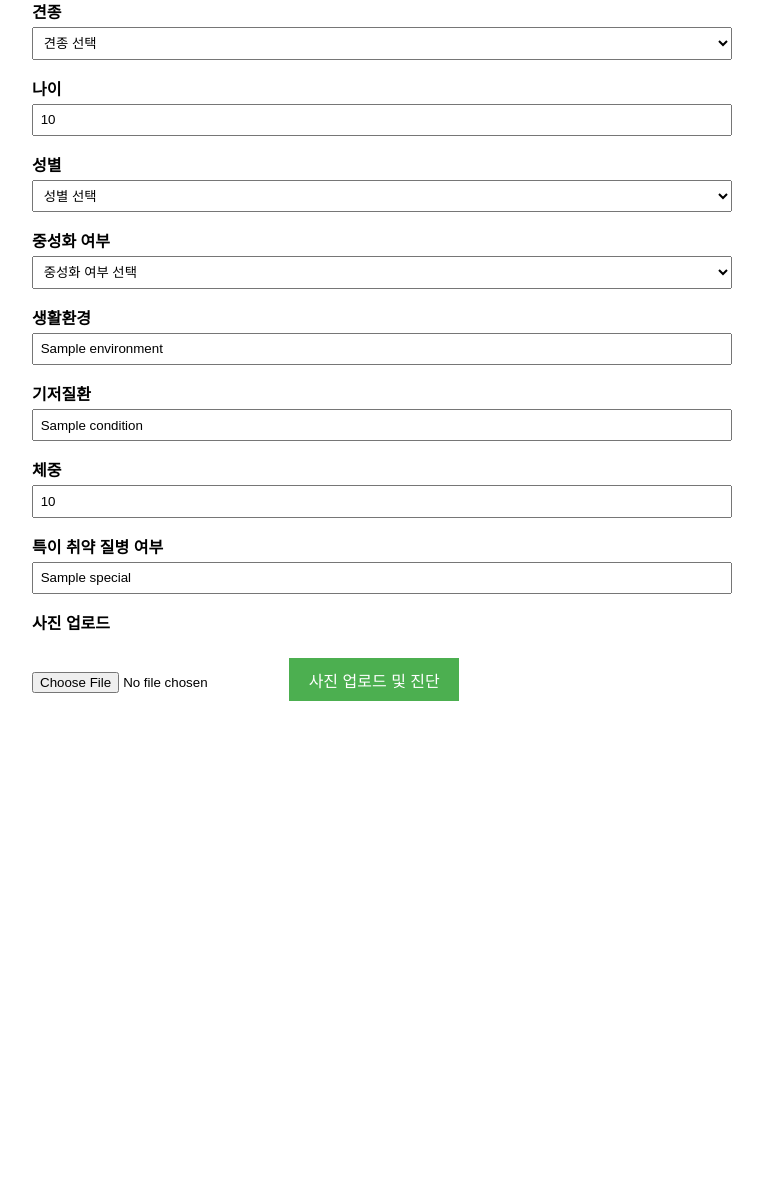
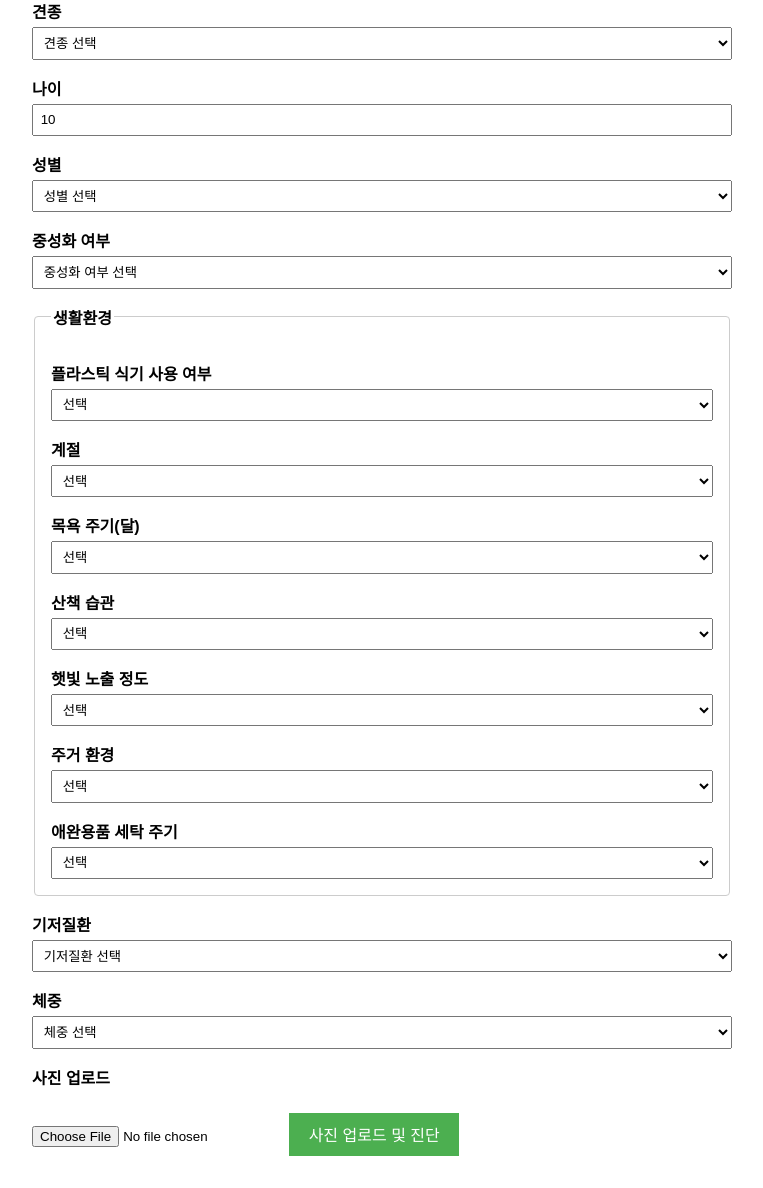
Before and after one commit to kenzz55/PuppiScan, a Flask app: template templates/index.html in a window 1280 px wide. Shown: the part 392-1580 px from the top of the page, without its empty margins (258-1021 px from the left). Before the commit the page ends 1093 px from the top, so only its background shows below. Run offline with Flask 3, Linux system fonts and the light colour scheme; the template is opened without the code that fills it: most values are stand-ins (such as "Sample title", 1, 10 or a date in 2020); grey boxes marked "Sample" are stand-in pictures.

Commit message:
생활환경, 기저질환, 체중 등 필드 추가,선택

```diff
--- a/app.py
+++ b/app.py
@@ -21,25 +21,43 @@ def upload_image():
     gender = request.form.get('gender')
     weight = request.form.get('weight')
     neutered = request.form.get('neutered')
-    environment = request.form.get('environment')
     condition = request.form.get('condition')
-    vulnerability = request.form.get('special')  # special 필드 이름
+
+    plastic_dish = request.form.get('plastic_dish')
+    season = request.form.get('season')
+    bath_cycle = request.form.get('bath_cycle')
+    walk_habit = request.form.get('walk_habit')
+    sun_exposure = request.form.get('sun_exposure')
+    housing = request.form.get('housing')
+    toy_wash_cycle = request.form.get('toy_wash_cycle')
     image = request.files.get('image')
-    filename = image.filename if image else request.form.get('saved_image')
 
-    # 유효성 검사
-    if not all([breed, age, gender, weight, neutered, environment, condition, vulnerability]):
+    # 검증 목록에 새 필드 전부 추가!
+    if not all([
+        breed, age, gender, weight, neutered, condition,
+        plastic_dish, season, bath_cycle, walk_habit,
+        sun_exposure, housing, toy_wash_cycle
+    ]):
         flash("모든 항목을 입력해 주세요.")
-        return render_template('index.html', breed=breed, age=age, gender=gender, weight=weight,
-                               neutered=neutered, environment=environment,
-                               condition=condition, special=vulnerability)
-
+        return render_template('index.html',
+                               breed=breed, age=age, gender=gender, weight=weight,
+                               neutered=neutered, condition=condition,
+                               plastic_dish=plastic_dish, season=season,
+                               bath_cycle=bath_cycle, walk_habit=walk_habit,
+                               sun_exposure=sun_exposure, housing=housing,
+                               toy_wash_cycle=toy_wash_cycle
+                               )
+    # 이미지 유효성 검사
     if not image or image.filename == '':
         flash("사진을 업로드해 주세요.")
-        return render_template('index.html', breed=breed, age=age, gender=gender, weight=weight,
-                               neutered=neutered, environment=environment,
-                               condition=condition, special=vulnerability)
-
+        return render_template('index.html',
+                               breed=breed, age=age, gender=gender, weight=weight,
+                               neutered=neutered, condition=condition,
+                               plastic_dish=plastic_dish, season=season,
+                               bath_cycle=bath_cycle, walk_habit=walk_habit,
+                               sun_exposure=sun_exposure, housing=housing,
+                               toy_wash_cycle=toy_wash_cycle)
+    # 파일 저장 및 url 생성
     filepath = os.path.join(app.config['UPLOAD_FOLDER'], image.filename)
     image.save(filepath)
 
@@ -58,9 +76,14 @@ def upload_image():
                            gender=gender,
                            weight=weight,
                            neutered=neutered,
-                           environment=environment,
+                           plastic_dish=plastic_dish,
+                           season=season,
+                           bath_cycle=bath_cycle,
+                           walk_habit=walk_habit,
+                           sun_exposure=sun_exposure,
+                           housing=housing,
+                           toy_wash_cycle=toy_wash_cycle,
                            condition=condition,
-                           vulnerability=vulnerability,
                            cause=inferred_cause,
                            disease=disease,
                            tip=tip,
--- a/templates/index.html
+++ b/templates/index.html
@@ -74,6 +74,10 @@
       <option value="푸들" {% if breed == "푸들" %}selected{% endif %}>푸들</option>
       <option value="말티즈" {% if breed == "말티즈" %}selected{% endif %}>말티즈</option>
       <option value="포메라니안" {% if breed == "포메라니안" %}selected{% endif %}>포메라니안</option>
+      <option value="허스키" {% if breed == "허스키" %}selected{% endif %}>허스키</option>
+      <option value="포인터" {% if breed == "포인터" %}selected{% endif %}>포인터</option>
+      <option value="몽그렐" {% if breed == "몽그렐" %}selected{% endif %}>몽그렐</option>
+      <option value="장모치와와" {% if breed == "장모치와와" %}selected{% endif %}>장모치와와</option>
     </select>
 
     <label for="age">나이</label>
@@ -82,8 +86,8 @@
     <label for="gender">성별</label>
     <select id="gender" name="gender">
       <option value="">성별 선택</option>
-      <option value="수컷" {% if gender == "수컷" %}selected{% endif %}>수컷</option>
-      <option value="암컷" {% if gender == "암컷" %}selected{% endif %}>암컷</option>
+      <option value="male" {% if gender == "male" %}selected{% endif %}>male</option>
+      <option value="female" {% if gender == "female" %}selected{% endif %}>female</option>
     </select>
 
     <label for="neutered">중성화 여부</label>
@@ -93,17 +97,92 @@
       <option value="아니오" {% if neutered == "아니오" %}selected{% endif %}>아니오</option>
     </select>
 
-    <label for="environment">생활환경</label>
-    <input type="text" id="environment" name="environment" value="{{ environment or '' }}">
+    <!-- 생활환경: 여러 항목 -->
+    <fieldset style="margin-top:1em; padding:1em; border:1px solid #ccc; border-radius:4px;">
+      <legend style="font-weight:bold;">생활환경</legend>
+      <label for="plastic_dish">플라스틱 식기 사용 여부</label>
+      <select id="plastic_dish" name="plastic_dish">
+        <option value="">선택</option>
+        <option value="사용">사용</option>
+        <option value="사용X">사용X</option>
+      </select>
+
+      <label for="season">계절</label>
+      <select id="season" name="season">
+        <option value="">선택</option>
+        <option value="spring">spring</option>
+        <option value="summer">summer</option>
+        <option value="fall">fall</option>
+        <option value="winter">winter</option>
+      </select>
+
+      <label for="bath_cycle">목욕 주기(달)</label>
+      <select id="bath_cycle" name="bath_cycle">
+        <option value="">선택</option>
+        <option value="0">0</option>
+        <option value="1">1</option>
+        <option value="2">2</option>
+        <option value="3">3</option>
+        <option value="4">4</option>
+        <option value="5이상">5이상</option>
+      </select>
+
+      <label for="walk_habit">산책 습관</label>
+      <select id="walk_habit" name="walk_habit">
+        <option value="">선택</option>
+        <option value="1">1: 냄새만 맡고 지나감</option>
+        <option value="2">2: 가끔 물체에 얼굴·몸을 가까이 함</option>
+        <option value="3">3: 주변에 몸을 비비거나 눕기도 함</option>
+        <option value="4">4: 풀밭·먼지에 얼굴·몸을 자주 파묻음</option>
+      </select>
+
+      <label for="sun_exposure">햇빛 노출 정도</label>
+      <select id="sun_exposure" name="sun_exposure">
+        <option value="">선택</option>
+        <option value="1">1: 거의 없음</option>
+        <option value="2">2: 가끔 햇볕을 쬠</option>
+        <option value="3">3: 햇빛 아래 있는 시간이 꽤 있음</option>
+        <option value="4">4: 햇빛 아래 자주 머뭄</option>
+      </select>
+
+      <label for="housing">주거 환경</label>
+      <select id="housing" name="housing">
+        <option value="">선택</option>
+        <option value="indoor">indoor</option>
+        <option value="outdoor">outdoor</option>
+      </select>
+
+      <label for="toy_wash_cycle">애완용품 세탁 주기</label>
+      <select id="toy_wash_cycle" name="toy_wash_cycle">
+        <option value="">선택</option>
+        <option value="1">1: 주 1회 이상 세탁</option>
+        <option value="2">2: 2주에 1회 정도 세탁</option>
+        <option value="3">3: 한 달에 1회 정도 세탁</option>
+        <option value="4">4: 거의 세탁하지 않음</option>
+      </select>
+    </fieldset>
+
 
     <label for="condition">기저질환</label>
-    <input type="text" id="condition" name="condition" value="{{ condition or '' }}">
+    <select id="condition" name="condition">
+      <option value="">기저질환 선택</option>
+      <option value="알레르기성 피부염" {% if condition=="알레르기성 피부염" %}selected{% endif %}>알레르기성 피부염</option>
+      <option value="면역 매개성 질환" {% if condition=="면역 매개성 질환"%}selected{% endif %}>면역 매개성 질환</option>
+      <option value="외부 기생충 알러지" {% if condition=="외부 기생충 알러지"%}selected{% endif %}>외부 기생충 알러지</option>
+      <option value="내분비 이상" {% if condition=="내분비 이상"%}selected{% endif %}>내분비 이상</option>
+      <option value="영양 불균형" {% if condition=="영양 불균형"%}selected{% endif %}>영양 불균형</option>
+    </select>
 
     <label for="weight">체중</label>
-    <input type="text" id="weight" name="weight" value="{{ weight or '' }}">
-
-    <label for="special">특이 취약 질병 여부</label>
-    <input type="text" id="special" name="special" value="{{ special or '' }}">
+    <select id="weight" name="weight">
+      <option value="">체중 선택</option>
+      <option value="1" {% if weight == "1" %}selected{% endif %}>1 (0~2kg)</option>
+      <option value="2" {% if weight == "2" %}selected{% endif %}>2 (2.1~5kg)</option>
+      <option value="3" {% if weight == "3" %}selected{% endif %}>3 (5.1~10kg)</option>
+      <option value="4" {% if weight == "4" %}selected{% endif %}>4 (10.1~20kg)</option>
+      <option value="5" {% if weight == "5" %}selected{% endif %}>5 (20.1~30kg)</option>
+      <option value="6" {% if weight == "6" %}selected{% endif %}>6 (30.1kg 이상)</option>
+    </select>
 
     <label for="image">사진 업로드</label>
     <input type="file" name="image" id="image" accept="image/*">
```
Also changed, not shown: templates/report.html (+7 -1 lines), uploads/스크린샷 2024-03-15 121211.png (added).
